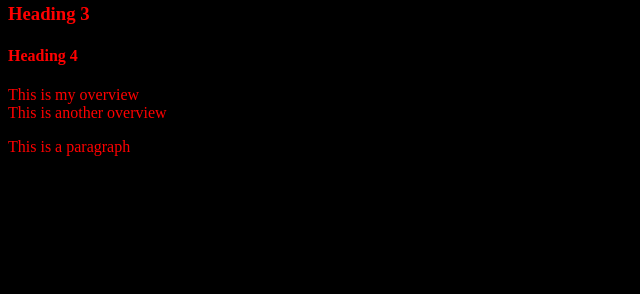
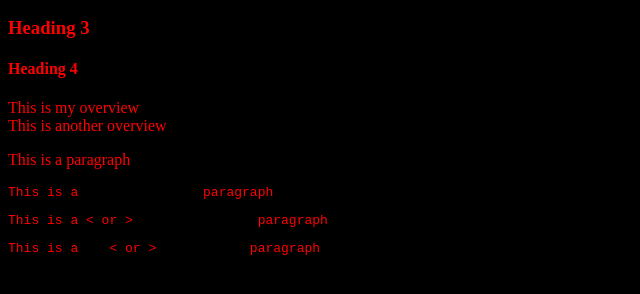
Before and after one commit to laramartin/html-fundamentals, a plain HTML site: page index.html in a window 1280 px wide. Shown: the part 110-404 px from the top of the page, without its empty margins (0-640 px from the left). Drawn offline with Linux system fonts and the light colour scheme.

Commit message:
less than, greater than

```diff
--- a/index.html
+++ b/index.html
@@ -1,4 +1,4 @@
-<!DOCTYPE HTML PUBLIC "-//W3C//DTD XHTML 4.01//EN" Strict//EN"
+<!DOCTYPE HTML PUBLIC "-//W3C//DTD XHTML 1.0 Strict//EN"
 	"http://www.w3.org/TR/xhtml1/DTD/xhtml1-strict.dtd">
 <html xmlns="http://www.w3.org/1999/xhtml">
 	<head>
@@ -27,8 +27,10 @@
 		<div id="overviewContainer">This is my overview</div>
 		<div id="secondDiv">This is another overview</div>
 
-		<p>This is a paragraph</p>
-
+		<p>This is a                paragraph</p>
+		<pre>This is a                paragraph</pre>
+		<pre>This is a < or >                paragraph</pre>
+		<pre>This is a    &lt or &gt            paragraph</pre>
 
 	</body>
 </html>
```
